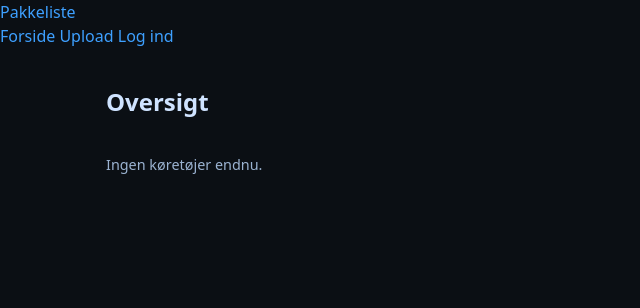
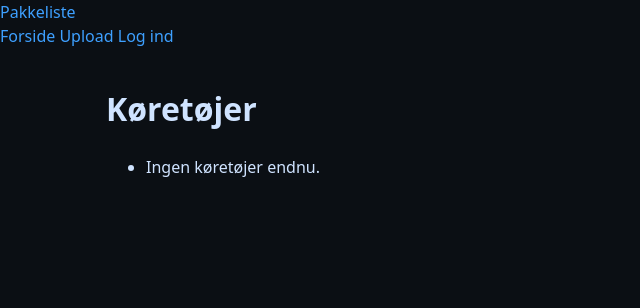
Before and after one commit to flr45/Pakkeliste_SBR, a Python web app: template templates/index.html in a window 1280 px wide. Shown: the top 308 px of the page, without its empty margins (0-640 px from the left). Run offline with Jinja, Linux system fonts and the light colour scheme; the template is opened without the code that fills it, so the values that code supplies are empty.

Commit message:
Update index.html

```diff
--- a/templates/index.html
+++ b/templates/index.html
@@ -1,15 +1,25 @@
-{% extends "base.html" %}{% block content %}
-<h2>Oversigt</h2>
-<div class="grid cards">
+{% extends "base.html" %}
+{% block content %}
+<h1>Køretøjer</h1>
+
+{% if logged %}
+<form method="post" action="/vehicles/new" class="inline-form">
+  <input name="name" placeholder="Nyt køretøj..." required>
+  <input name="description" placeholder="Beskrivelse (valgfri)">
+  <button type="submit">Opret</button>
+</form>
+{% endif %}
+
+<ul class="grid">
   {% for v in vehicles %}
-    <div class="card">
-      <div class="row" style="justify-content:space-between">
-        <a href="/vehicle/{{ v.id }}"><strong style="font-size:1.1rem">{{ v.name }}</strong></a>
-        <span class="badge">{{ v.place_count }} rum</span>
+    <li class="card">
+      <div class="row between">
+        <b>{{ v.name }}</b>
+        <a class="btn" href="/vehicle/{{ v.id }}">Åbn</a>
       </div>
-    </div>
+    </li>
   {% else %}
-    <p class="small">Ingen køretøjer endnu.</p>
+    <li>Ingen køretøjer endnu.</li>
   {% endfor %}
-</div>
+</ul>
 {% endblock %}
```
